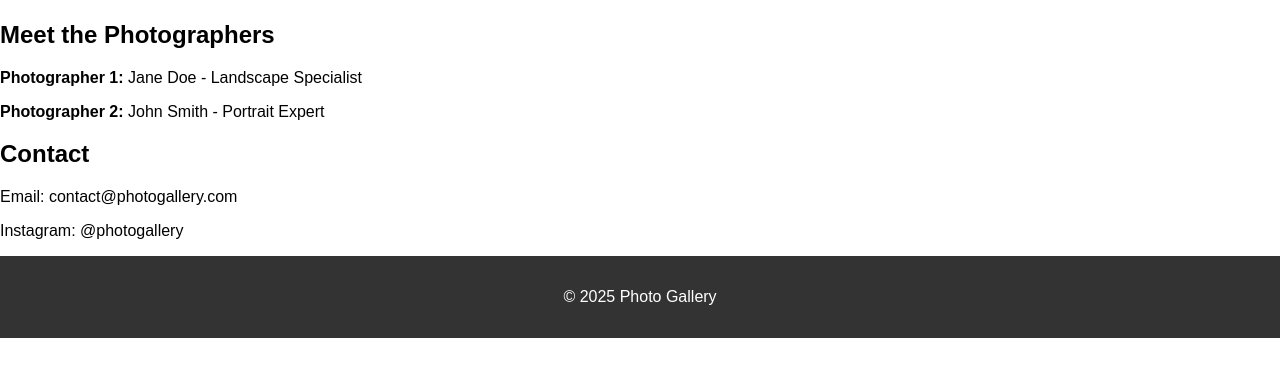
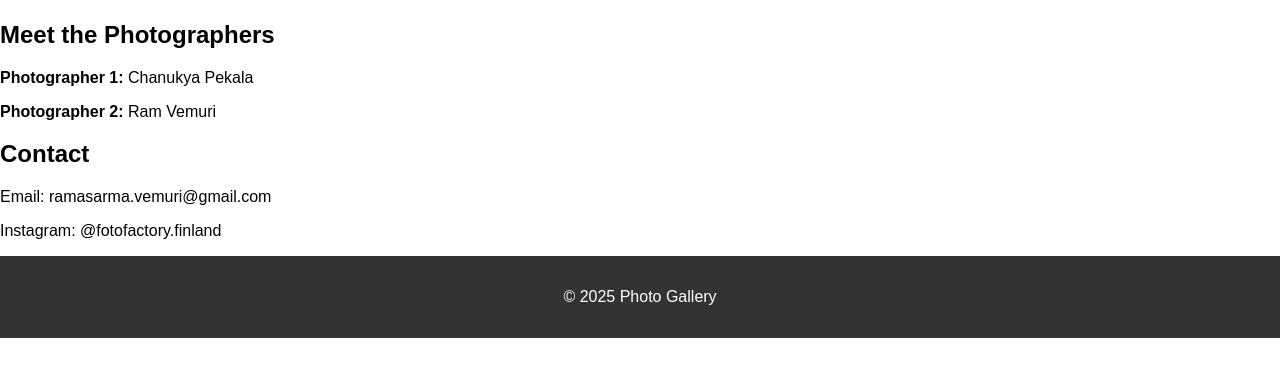
Before and after one commit to chanukyapekala/foto-factory-finland, a plain HTML site: page index.html in a window 1280 px wide. Shown: the part 426-800 px from the top of the page. Drawn offline with Linux system fonts and the light colour scheme.

```diff
--- a/index.html
+++ b/index.html
@@ -21,13 +21,13 @@
     </section>
     <section>
       <h2>Meet the Photographers</h2>
-      <p><strong>Photographer 1:</strong> Jane Doe - Landscape Specialist</p>
-      <p><strong>Photographer 2:</strong> John Smith - Portrait Expert</p>
+      <p><strong>Photographer 1:</strong> Chanukya Pekala</p>
+      <p><strong>Photographer 2:</strong> Ram Vemuri</p>
     </section>
     <section>
       <h2>Contact</h2>
-      <p>Email: contact@photogallery.com</p>
-      <p>Instagram: @photogallery</p>
+      <p>Email: ramasarma.vemuri@gmail.com</p>
+      <p>Instagram: @fotofactory.finland</p>
     </section>
   </main>
 
```
Also changed, not shown: gallery.html (+3 -2 lines), images/photo1.jpg (deleted), images/photo2.jpg (deleted), 4 other files.
